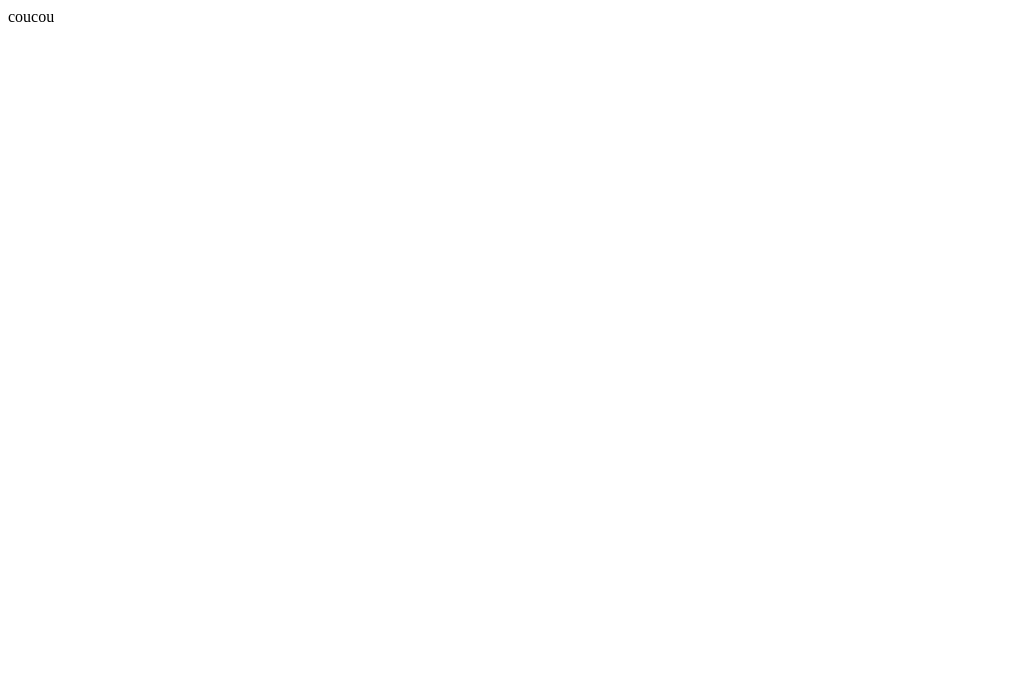
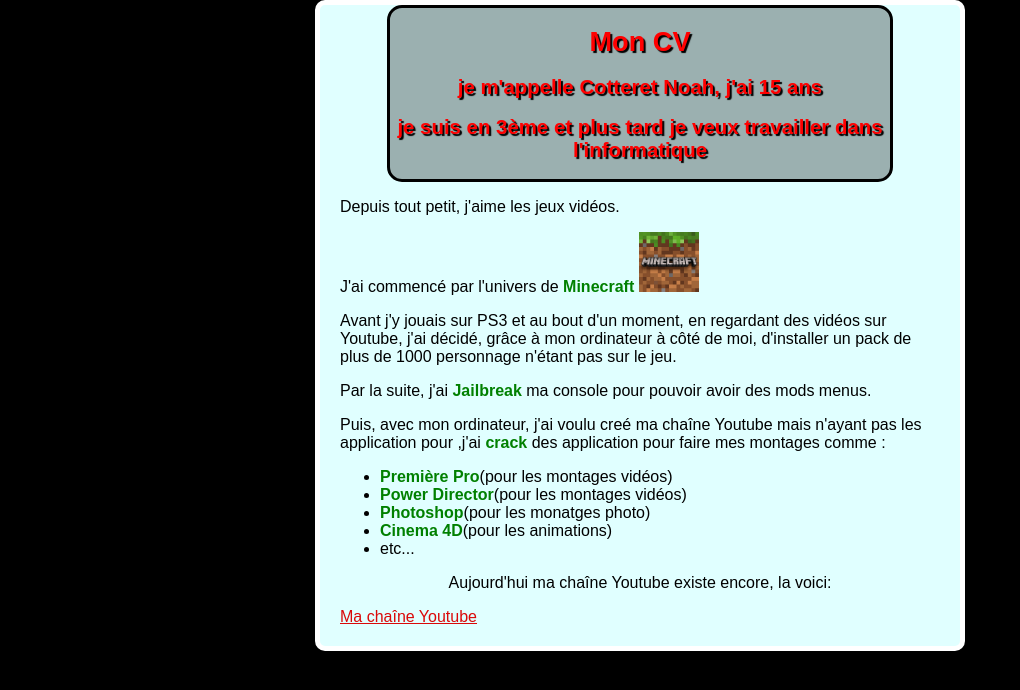
Before and after one commit to kranioz/kranioz.github.io, a plain HTML site: page index.html in a window 1280 px wide. Shown: the whole page, without its empty margins (0-1020 px from the left). Drawn offline with Linux system fonts and the light colour scheme.

Commit message:
_-_CV_-_

```diff
--- a/index.html
+++ b/index.html
@@ -1 +1,35 @@
-coucou
+<!DOCTYPE html>
+<html>
+    <head>
+        <meta charset="utf8">
+        <link href="styles/style.css" rel="stylesheet" type="text/css">
+        <link href = "https://fonts.googleapis.com/css2? family = Acme & display = swap" rel="stylesheet" type="text/css">
+        <title>CV | Cotteret Noah</title>
+    </head>
+    <body>
+        <div class="debut">
+            <h1>Mon CV</h1>
+            <h2>je m'appelle <strong>Cotteret Noah</strong>, j'ai <strong>15</strong> ans</h2>
+            <h2>je suis en <strong>3ème</strong> et plus tard je veux travailler dans l'informatique</h2>
+        </div>
+        <div class="texte">
+            <p>Depuis tout petit, j'aime les jeux vidéos.</p>
+            <span>J'ai commencé par l'univers de <strong>Minecraft</strong> </span>
+            <a href="https://www.minecraft.net/fr-fr/" target="blank">
+                <img src="images/mine.png" alt="image du jeu vidéo Minecraft">
+            </a>
+            <p>Avant j'y jouais sur PS3 et au bout d'un moment, en regardant des vidéos sur Youtube, j'ai décidé, grâce à mon ordinateur à côté de moi, d'installer un pack de plus de 1000 personnage n'étant pas sur le jeu.</p>
+            <p>Par la suite, j'ai <strong>Jailbreak</strong> ma console pour pouvoir avoir des mods menus.</p>
+            <p>Puis, avec mon ordinateur, j'ai voulu creé ma chaîne Youtube mais n'ayant pas les application pour ,j'ai <strong>crack</strong> des application pour faire mes montages comme :</p>
+            <ul>
+                <li><strong>Première Pro</strong>(pour les montages vidéos)</li>
+                <li><strong>Power Director</strong>(pour les montages vidéos)</li>
+                <li><strong>Photoshop</strong>(pour les monatges photo)</li>
+                <li><strong>Cinema 4D</strong>(pour les animations)</li>
+                <li>etc...</li>
+            </ul>
+            <p id="ytb">Aujourd'hui ma chaîne Youtube existe encore, la voici:</p>
+            <a id="ytb" href="https://www.youtube.com/channel/UCoO9D-jzgAuV77FMR5t9k3g" target="_blank">Ma chaîne Youtube</a>
+        </div>
+    </body>
+</html>
--- /dev/null
+++ b/styles/style.css
@@ -0,0 +1,52 @@
+.debut {
+    text-align: center;
+    color: red;
+    font-size: 85%;
+    width: 500px;
+    margin: auto;
+    border-radius: 15px;
+    background-color: #0000004f;
+    border: 3px solid black;
+    text-shadow: 2px 2px 1px black;
+}
+
+img[src] {
+    width: 60px;
+    transition: transform 0.8s ease;
+}
+
+img[src]:hover {
+    transform: translate(0, -20px);
+}
+
+html {
+    background-color: black;
+}
+
+.texte strong {
+    color: green;
+}
+
+.texte {
+    size: 18px;
+    text-align: left;
+}
+
+body {
+    padding: 0 20px 20px 20px ;
+    background-color: lightcyan;
+    width: 600px;
+    margin: auto;
+    border-radius: 10px;
+    border: 5px solid white;
+    font-family: 'Acme', sans-serif;
+}
+
+#ytb {
+    text-align: center;
+    size: 22px;
+}
+
+a {
+    color: rgb(218, 9, 9);
+}
```
Also changed, not shown: images/mine.png (added).
